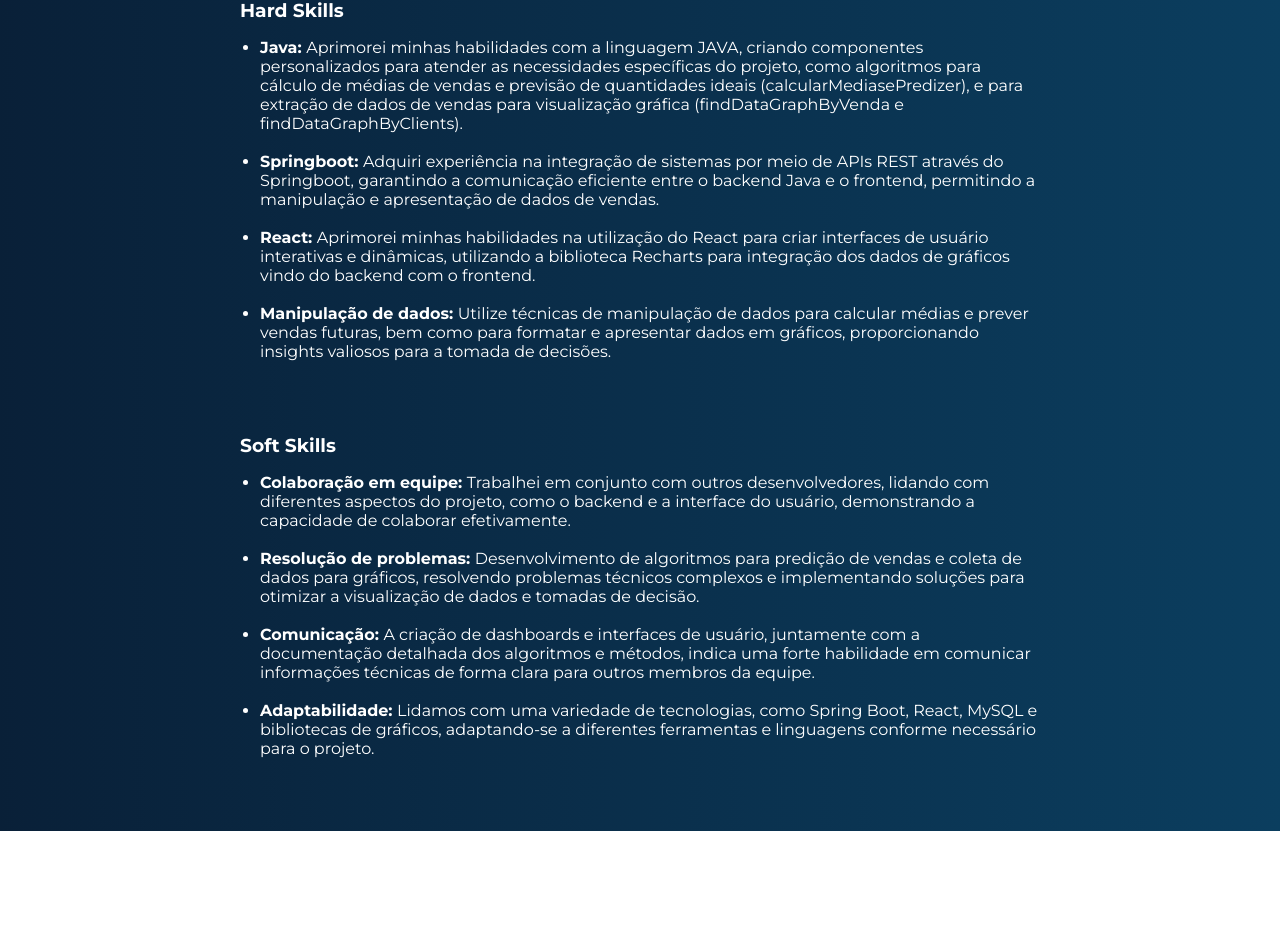
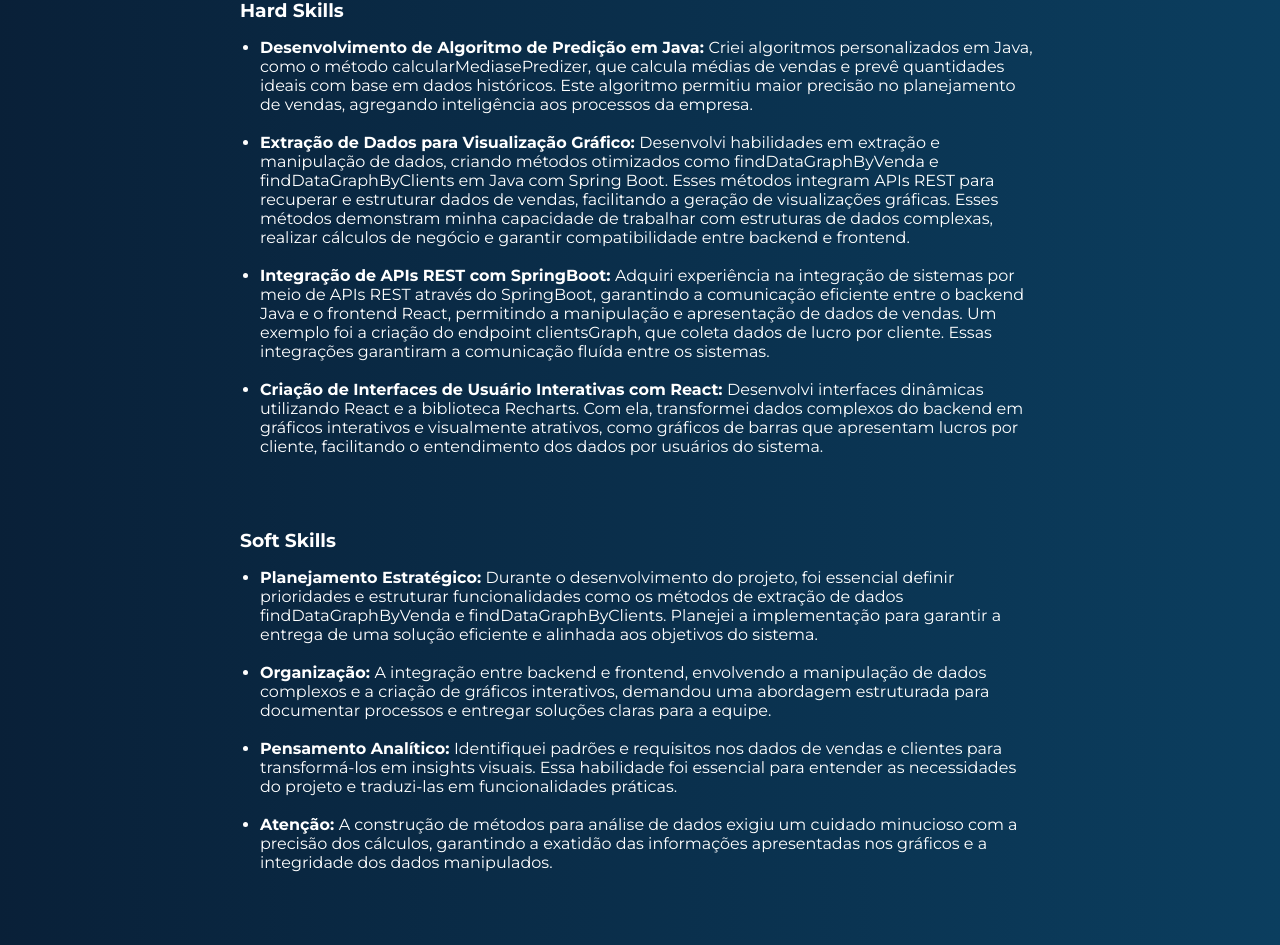
Before and after one commit to silasprd/portfolio-fatec-web, a Vue app: page /portfolio-fatec-web/semestre-3 in a window 1280 px wide. Shown: the part 1211-2156 px from the top of the page. Before the commit the page ends 2042 px from the top, so only its background shows below. Built offline with nearby package versions, Linux system fonts and the light colour scheme.

Commit message:
adjustments to technical terms and hardskills until the third semester

```diff
--- a/src/components/Home.vue
+++ b/src/components/Home.vue
@@ -51,7 +51,7 @@
         </li>
         <li>
           <img align="center" alt="Java-icon" height="35" width="50" src="https://cdn.jsdelivr.net/gh/devicons/devicon@latest/icons/java/java-original.svg">
-          <p><b>Java: </b>Colaborei no desenvolvimento de projetos acadêmicos para diversas empresas utilizando Java e Springboot. Dentre os projetos estão projetos de gestão de vagas de emprego, sistema gerenciador de vendas e um software de inspeção predial .</p>
+          <p><b>Java: </b>Colaborei no desenvolvimento de projetos acadêmicos para diversas empresas utilizando Java e SpringBoot. Dentre os projetos estão projetos de gestão de vagas de emprego, sistema gerenciador de vendas e um software de inspeção predial .</p>
         </li>
         <li>
           <img align="center" alt="Java-icon" height="35" width="50" src="https://cdn.jsdelivr.net/gh/devicons/devicon@latest/icons/go/go-original-wordmark.svg">
--- a/src/components/SemesterFour.vue
+++ b/src/components/SemesterFour.vue
@@ -27,7 +27,7 @@
       </div>
       <div>
         <img align="center" alt="JavaFX-icon" height="35" width="50" src="https://cdn.jsdelivr.net/gh/devicons/devicon@latest/icons/spring/spring-original.svg">
-        <b>Springboot:</b> Backend
+        <b>SpringBoot:</b> Backend
       </div>
       <div>
         <img align="center" alt="JS-icon" height="35" width="50" src="https://cdn.jsdelivr.net/gh/devicons/devicon@latest/icons/vuejs/vuejs-original.svg">
@@ -62,7 +62,7 @@
       <br>
       <details>
         <summary><b>Criação de Services para o Checklist</b></summary>
-        <p>Criamos um serviço utilizando o Springboot para tratamento dos dados de checklist, que é responsável por definir os itens que devem ser checados em um vistoria.</p>
+        <p>Criamos um serviço utilizando o SpringBoot para tratamento dos dados de checklist, que é responsável por definir os itens que devem ser checados em um vistoria.</p>
         <pre><code>
 @Service
 public class ChecklistService {
@@ -174,7 +174,7 @@
     <section class="section">
       <h3>Hard Skills</h3>
       <ul>
-        <li><b>Java e Springboot: </b>Dominei o desenvolvimento backend usando Java e o framework Spring Boot, especialmente na implementação do CRUD da entidade checklist. Isso incluiu a criação de endpoints RESTful que permitiram a manipulação eficiente dos dados de checklist, garantindo a integridade e a eficiência do sistema.</li><br>
+        <li><b>Java e SpringBoot: </b>Dominei o desenvolvimento backend usando Java e o framework Spring Boot, especialmente na implementação do CRUD da entidade checklist. Isso incluiu a criação de endpoints RESTful que permitiram a manipulação eficiente dos dados de checklist, garantindo a integridade e a eficiência do sistema.</li><br>
         <li><b>Vue: </b>Desenvolvi interfaces de usuário modernas e responsivas utilizando Vue. Isso incluiu a construção da interface de checklist, onde os inspetores poderiam adicionar, editar e visualizar detalhes relevantes das inspeções, e a interface de dashboard, que proporcionava uma visão clara e visual dos dados de inspeção.</li><br>
         <li><b>Manipulação de Dados e Visualização: </b> Desenvolvi habilidades para manipular e apresentar dados de maneira eficaz na tela de dashboard. </li><br>
         <li><b>JPQL (Java Persistence Query Language): </b>Utilizei o JPQL para criar consultas orientadas a objetos e manipular objetos persistentes no contexto do Spring Boot, permitindo consultas complexas e flexíveis aos dados armazenados no banco de dados.</li>
--- a/src/components/SemesterOne.vue
+++ b/src/components/SemesterOne.vue
@@ -287,8 +287,8 @@
 
     <br><br>
     <section class="section">
-      <h3><b>Tecnologias desenvolvidas:</b></h3>
-      <p>Essas foram as tecnologias que eu desenvolvi e utilizei para realizar minhas tarefas neste projeto.</p>
+      <h3><b>Tecnologias Aplicadas:</b></h3>
+      <p>Essas foram as tecnologias que eu utilizei para realizar minhas tarefas neste projeto.</p>
       <details>
           <summary><b>ReactJS</b></summary>
           <p>Como principal framework para o desenvolvimento das telas da interface.</p>
@@ -309,11 +309,12 @@
     <section class="section">
       <h3>Hard Skills</h3>
       <ul>
-        <li><b>ReactJS: </b> Desenvolvimento de habilidades avançadas em ReactJS, sendo capaz de desenvolver interfaces complexas de forma eficiente e escalável. Meu conhecimento inclui o uso de componentes, hooks, roteamento e gerenciamento de estado com Redux ou Context API.</li><br>
-        <li><b>HTML e CSS: </b>Domínio de HTML e CSS, utilizando-os para criar layouts responsivos, estilizados com autonomia e o uso eficiente de flexbox e grid.</li><br>
-        <li><b>Javascript: </b>Conhecimento solidificado em JavaScript, utilizando-o para implementar interatividade e lógica de negócio nas aplicações web. Estou familiarizado com conceitos como manipulação do DOM, eventos, promessas e assincronicidade.</li><br>
-        <li><b>Integração de Reconheimento de Voz: </b> Adquiri habilidades intermediárias na integração de sistemas de reconhecimento de voz em aplicações web. Durante o projeto, aprendi a utilizar APIs e bibliotecas para captura e processamento de comandos de voz.</li><br>
-        <li><b>Análise de Requisitos e Design de Interface: </b>Desenvolvi habilidades avançadas na análise de requisitos de projeto e no design de interfaces de usuário. Minha capacidade inclui a compreensão das necessidades do usuário e a tradução dessas necessidades em soluções de design eficazes e intuitivas.</li>
+        <li><b>Integração de Reconheimento de Voz: </b> Habilidade em integrar sistemas de reconhecimento de voz em aplicações ReactJS, utilizando a biblioteca SpeechRecognition para capturar e processar comandos. Atuei na definição de padrões de voz e no desenvolvimento de uma interface para feedback visual em tempo real, aprimorando a interação usuário-aplicativo.</li><br>
+        <li><b>Validação e Cadastro de Dados: </b> Desenvolvimento de telas e formulários com validação em tempo real para cadastro de alunos, turmas e disciplinas. Meu trabalho garantiu a integridade dos dados e a usabilidade por meio de feedback visual e mensagens de erro claras.</li><br>
+        <li><b>ReactJS: </b> Desenvolvimento de interfaces escaláveis e complexas com ReactJS, utilizando componentes reutilizáveis, hooks, roteamento e gerenciamento de estado com Redux ou Context API. Contribuí significativamente para a criação de uma interface com reconhecimento de voz, integrando funcionalidades avançadas para melhorar a acessibilidade e a experiência do usuário.</li><br>
+        <li><b>HTML e CSS: </b>Domínio na criação de layouts responsivos e acessíveis, aplicando flexbox e grid para organizar elementos de maneira eficiente. Minha contribuição inclui a implementação de designs responsivos em telas críticas do projeto, garantindo compatibilidade com diversos dispositivos e navegadores.</li><br>
+        <li><b>Javascript: </b>Sólido conhecimento em JavaScript, aplicado à lógica de negócios e interatividade em aplicações web. Durante o projeto, implementei funcionalidades como manipulação do DOM, gerenciamento de eventos e integração de APIs. Um dos destaques foi a implementação de comandos por voz para adicionar alunos e criar disciplinas, utilizando promessas e assincronicidade.</li><br>
+        <li><b>Análise de Requisitos e Design de Interface: </b>Capacidade avançada de traduzir requisitos funcionais e não funcionais em soluções de design intuitivas. Colaborei na definição de requisitos para a criação de funcionalidades como cadastro por voz, e implementei interfaces que priorizam usabilidade e eficiência.</li>
       </ul>
     </section>
 
@@ -321,10 +322,10 @@
     <section class="section">
       <h3>Soft Skills</h3>
       <ul>
-        <li><b>Comunicação Efetiva: </b>A habilidade de comunicação foi fundamental durante todo o projeto, especialmente na interação com outros membros da equipe e na compreensão das necessidades dos usuários finais. Participei ativamente de reuniões para discussão de requisitos, feedbacks e resolução de problemas.</li><br>
-        <li><b>Trabalho em Equipe: </b>Colaborei de forma eficaz com outros membros da equipe de desenvolvimento, compartilhando conhecimento, dividindo tarefas e apoiando os colegas conforme necessário. Estabeleci um ambiente de trabalho colaborativo, onde ideias e soluções foram discutidas e implementadas em conjunto para alcançar os objetivos do projeto.</li><br>
-        <li><b>Adaptabilidade: </b>Demonstrei adaptabilidade ao lidar com mudanças nos requisitos do projeto e nos prazos de entrega. A capacidade de me ajustar rapidamente a novas circunstâncias e prioridades foi crucial para manter o progresso do desenvolvimento e garantir a entrega.</li><br>
-        <li><b>Criatividade e Inovação: </b>Demonstrei criatividade ao enfrentar desafios de design e implementação, propondo soluções inovadoras para problemas complexos. Explorei diferentes abordagens e técnicas para encontrar as melhores soluções que atendessem às necessidades dos usuários e aos requisitos do projeto.</li>
+        <li><b>Comunicação Efetiva: </b>A comunicação clara e objetiva foi essencial em todas as etapas do projeto. Participei ativamente de reuniões para levantamento e análise de requisitos, além de fornecer feedbacks construtivos e colaborar na resolução de problemas. Essa habilidade foi crucial para alinhar as expectativas dos usuários finais e garantir uma entrega satisfatória.</li><br>
+        <li><b>Trabalho em Equipe: </b>Colaborei de forma eficaz com outros membros da equipe de desenvolvimento, compartilhando conhecimento, dividindo as tarefas e apoiando os colegas conforme necessário. Estabeleci um ambiente de trabalho colaborativo, onde ideias e soluções foram discutidas e implementadas em conjunto para alcançar os objetivos do projeto.</li><br>
+        <li><b>Adaptabilidade: </b>Demonstrei flexibilidade ao lidar com mudanças nos requisitos do projeto e nos prazos de entrega. A capacidade de me ajustar rapidamente a novas circunstâncias e prioridades foi crucial para manter o progresso do desenvolvimento e garantir a entrega.</li><br>
+        <li><b>Criatividade e Inovação: </b>Propostas inovadoras foram parte do meu trabalho, especialmente na integração de reconhecimento de voz ao sistema e na criação de soluções para acessibilidade. Minha abordagem criativa permitiu enfrentar problemas de design e desenvolvimento de forma eficiente, sempre buscando atender as expectativas do usuário com soluções práticas e intuitivas.</li>
       </ul>
     </section>
     <br><br>
--- a/src/components/SemesterThree.vue
+++ b/src/components/SemesterThree.vue
@@ -34,7 +34,7 @@
       <div>
         <img align="center" alt="JS-icon" height="35" width="50"
           src="https://cdn.jsdelivr.net/gh/devicons/devicon@latest/icons/spring/spring-original.svg">
-        <b>Springboot:</b> Backend
+        <b>SpringBoot:</b> Backend
       </div>
       <div>
         <img align="center" alt="JS-icon" height="35" width="50" src="https://cdn.jsdelivr.net/gh/devicons/devicon@latest/icons/react/react-original.svg">
@@ -189,10 +189,10 @@
     <section class="section">
       <h3>Hard Skills</h3>
       <ul>
-        <li><b>Java: </b>Aprimorei minhas habilidades com a linguagem JAVA, criando componentes personalizados para atender as necessidades específicas do projeto, como algoritmos para cálculo de médias de vendas e previsão de quantidades ideais (calcularMediasePredizer), e para extração de dados de vendas para visualização gráfica (findDataGraphByVenda e findDataGraphByClients).</li><br>
-        <li><b>Springboot: </b>Adquiri experiência na integração de sistemas por meio de APIs REST através do Springboot, garantindo a comunicação eficiente entre o backend Java e o frontend, permitindo a manipulação e apresentação de dados de vendas.</li><br>
-        <li><b>React: </b>Aprimorei minhas habilidades na utilização do React para criar interfaces de usuário interativas e dinâmicas, utilizando a biblioteca Recharts para integração dos dados de gráficos vindo do backend com o frontend.</li><br>
-        <li><b>Manipulação de dados: </b>Utilize técnicas de manipulação de dados para calcular médias e prever vendas futuras, bem como para formatar e apresentar dados em gráficos, proporcionando insights valiosos para a tomada de decisões.</li><br>
+        <li><b>Desenvolvimento de Algoritmo de Predição em Java: </b>Criei algoritmos personalizados em Java, como o método calcularMediasePredizer, que calcula médias de vendas e prevê quantidades ideais com base em dados históricos. Este algoritmo permitiu maior precisão no planejamento de vendas, agregando inteligência aos processos da empresa.</li><br>
+        <li><b>Extração de Dados para Visualização Gráfico: </b>Desenvolvi habilidades em extração e manipulação de dados, criando métodos otimizados como findDataGraphByVenda e findDataGraphByClients em Java com Spring Boot. Esses métodos integram APIs REST para recuperar e estruturar dados de vendas, facilitando a geração de visualizações gráficas. Esses métodos demonstram minha capacidade de trabalhar com estruturas de dados complexas, realizar cálculos de negócio e garantir compatibilidade entre backend e frontend.</li><br>
+        <li><b>Integração de APIs REST com SpringBoot: </b>Adquiri experiência na integração de sistemas por meio de APIs REST através do SpringBoot, garantindo a comunicação eficiente entre o backend Java e o frontend React, permitindo a manipulação e apresentação de dados de vendas. Um exemplo foi a criação do endpoint clientsGraph, que coleta dados de lucro por cliente. Essas integrações garantiram a comunicação fluída entre os sistemas.</li><br>
+        <li><b>Criação de Interfaces de Usuário Interativas com React: </b>Desenvolvi interfaces dinâmicas utilizando React e a biblioteca Recharts. Com ela, transformei dados complexos do backend em gráficos interativos e visualmente atrativos, como gráficos de barras que apresentam lucros por cliente, facilitando o entendimento dos dados por usuários do sistema.</li><br>
       </ul>
     </section>
 
@@ -200,10 +200,10 @@
     <section class="section">
       <h3>Soft Skills</h3>
       <ul>
-        <li><b>Colaboração em equipe: </b>Trabalhei em conjunto com outros desenvolvedores, lidando com diferentes aspectos do projeto, como o backend e a interface do usuário, demonstrando a capacidade de colaborar efetivamente.</li><br>
-        <li><b>Resolução de problemas: </b>Desenvolvimento de algoritmos para predição de vendas e coleta de dados para gráficos, resolvendo problemas técnicos complexos e implementando soluções para otimizar a visualização de dados e tomadas de decisão.</li><br>
-        <li><b>Comunicação: </b>A criação de dashboards e interfaces de usuário, juntamente com a documentação detalhada dos algoritmos e métodos, indica uma forte habilidade em comunicar informações técnicas de forma clara para outros membros da equipe.</li><br>
-        <li><b>Adaptabilidade: </b>Lidamos com uma variedade de tecnologias, como Spring Boot, React, MySQL e bibliotecas de gráficos, adaptando-se a diferentes ferramentas e linguagens conforme necessário para o projeto.</li><br>
+        <li><b>Planejamento Estratégico: </b>Durante o desenvolvimento do projeto, foi essencial definir prioridades e estruturar funcionalidades como os métodos de extração de dados findDataGraphByVenda e findDataGraphByClients. Planejei a implementação para garantir a entrega de uma solução eficiente e alinhada aos objetivos do sistema.</li><br>
+        <li><b>Organização: </b>A integração entre backend e frontend, envolvendo a manipulação de dados complexos e a criação de gráficos interativos, demandou uma abordagem estruturada para documentar processos e entregar soluções claras para a equipe.</li><br>
+        <li><b>Pensamento Analítico: </b>Identifiquei padrões e requisitos nos dados de vendas e clientes para transformá-los em insights visuais. Essa habilidade foi essencial para entender as necessidades do projeto e traduzi-las em funcionalidades práticas.</li><br>
+        <li><b>Atenção: </b>A construção de métodos para análise de dados exigiu um cuidado minucioso com a precisão dos cálculos, garantindo a exatidão das informações apresentadas nos gráficos e a integridade dos dados manipulados.</li><br>
       </ul>
     </section>
     <br><br>
```
Also changed, not shown: src/components/SemesterTwo.vue (+5 -3 lines).
